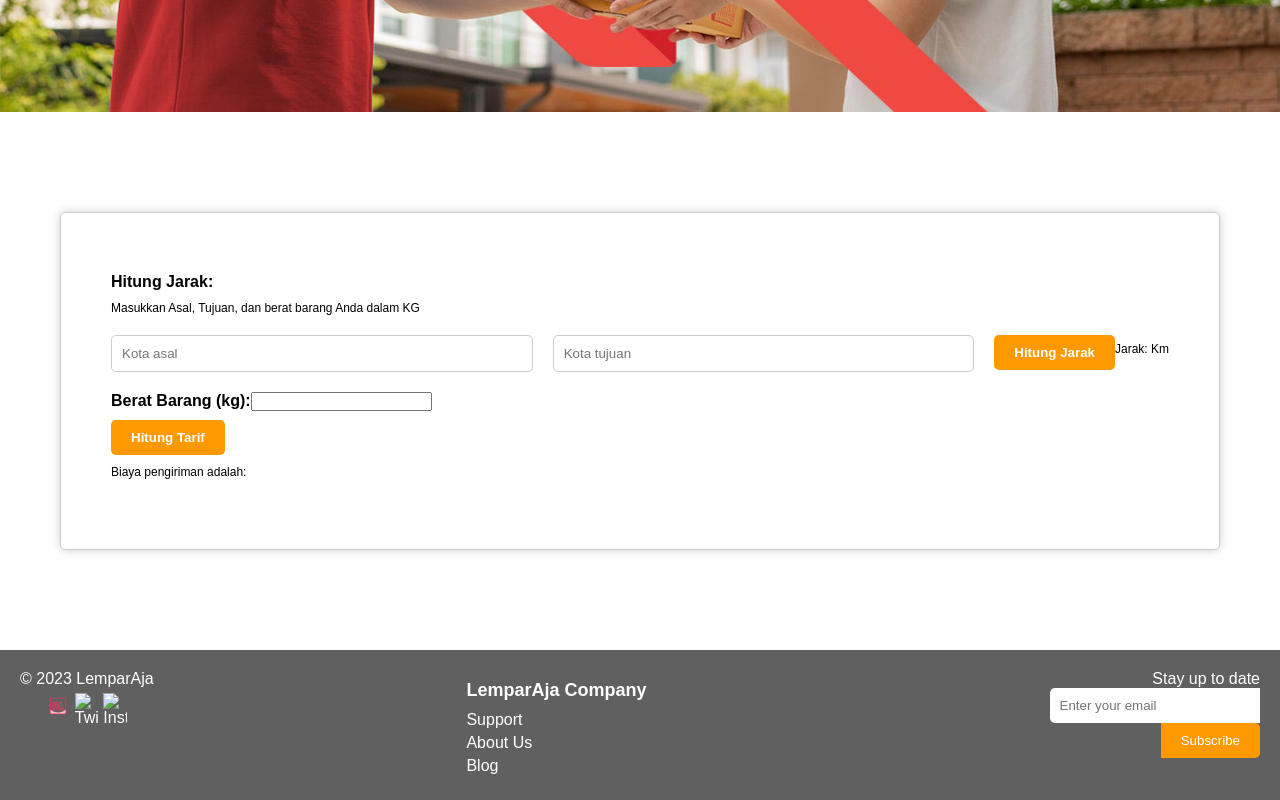
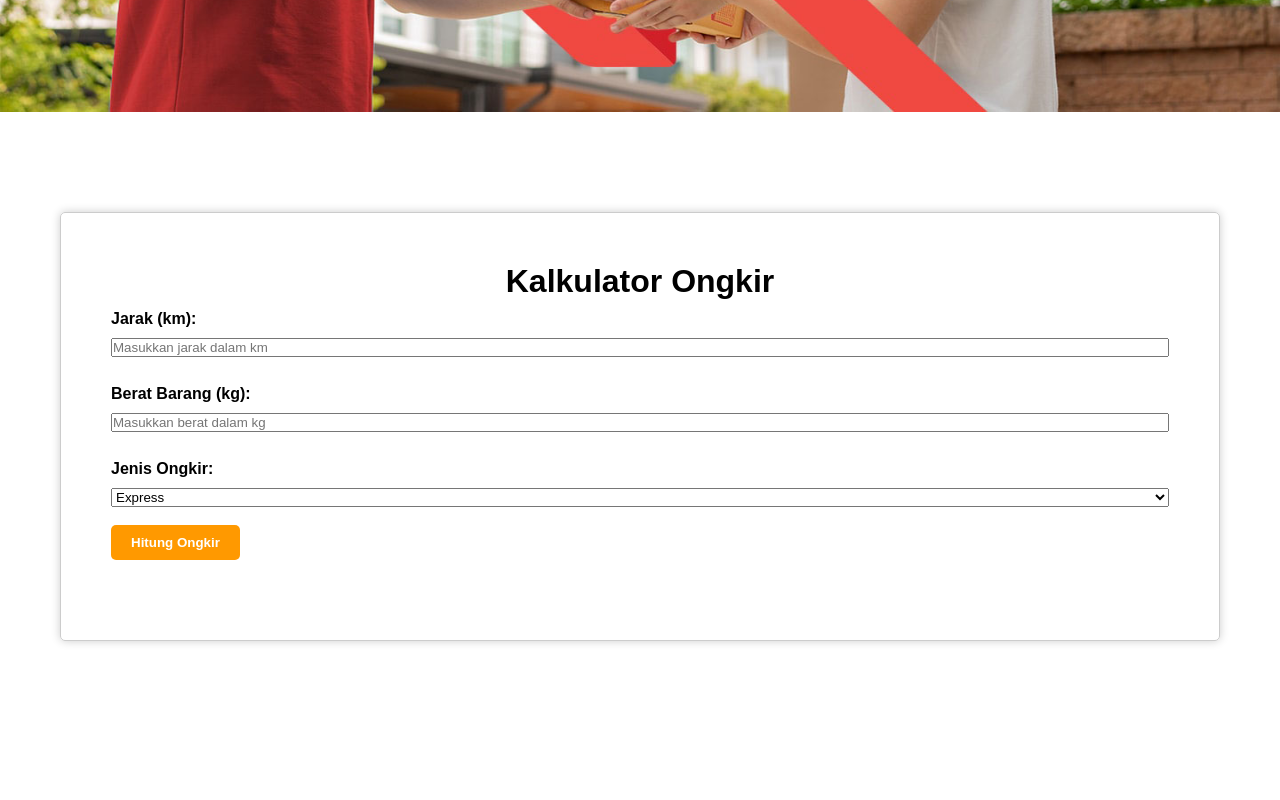
Before and after one commit to Kampus-Merdeka-Software-Engineering/FE-Palembang-18, a plain HTML site: page cektrf.html in a window 1280 px wide. Shown: the part 502-1302 px from the top of the page. After the commit the page ends 1243 px from the top, so only its background shows below. Drawn offline with Linux system fonts and the light colour scheme; some packages are replaced by stand-ins of ours.

Commit message:
update tarif

```diff
--- a/cektrf.html
+++ b/cektrf.html
@@ -80,125 +80,58 @@
 <!-- kotak fitur start -->
 <div class="container-fitur">
     <div class="fitur-cektrf">
-        <label  >Hitung Jarak:</label> <!-- Modifikasi label -->
-        <p>Masukkan Asal, Tujuan, dan berat barang Anda dalam KG</p>
-        <div class="input-row">
-            <input type="text" id="origin" placeholder="Kota asal">
-            <input type="text" id="destination" placeholder="Kota tujuan">
-            <button onclick="calculateDistance()">Hitung Jarak</button>
-    <p>Jarak: <span id="distance"></span> Km</p>
-        </div>
-        <div class="input-row">
-            <label for="weight">Berat Barang (kg):</label>
-            <input type="number" id="weight" step="0.01" required>
-        </div>
+        <h1>Kalkulator Ongkir</h1>
 
+        <label for="jarak">Jarak (km):</label>
+        <input type="number" id="jarak" placeholder="Masukkan jarak dalam km"><br>
 
-        <button onclick="calculateShippingCost()">Hitung Tarif</button>
-    <p>Biaya pengiriman adalah: <span id="shippingCost"></span></p>
+        <label for="berat">Berat Barang (kg):</label>
+        <input type="number" id="berat" placeholder="Masukkan berat dalam kg"><br>
+
+        <label for="jenisOngkir">Jenis Ongkir:</label>
+        <select id="jenisOngkir">
+            <option value="express">Express</option>
+            <option value="reguler">Reguler</option>
+            <option value="hemat">Hemat</option>
+        </select><br>
+
+        <button onclick="hitungOngkir()">Hitung Ongkir</button>
+
+        <p id="hasilOngkir"></p>
     </div>
 </div>
-<!-- kotak fitur end -->
 
-<!-- footer start -->
-<footer>
-    <div class="footer-left">
-        <p>&copy; 2023 LemparAja</p>
-        <div class="social-icons">
-            <img src="image/Bukalapak.png" alt="Facebook">
-            <img src="twitter-icon.png" alt="Twitter">
-            <img src="instagram-icon.png" alt="Instagram">
-        </div>
-    </div>
-    <div class="footer-center">
-        <h4>LemparAja Company</h4>
-        <p>Support</p>
-        <p>About Us</p>
-        <p>Blog</p>
-    </div>
-    <div class="footer-right">
-        <p>Stay up to date</p>
-        <div class="email-input">
-            <input type="email" placeholder="Enter your email">
-            <button>Subscribe</button>
-        </div>
-    </div>
-</footer>
-<!-- footer end -->
-<!-- <script src="asset/js/navbar.js"></script> -->
-<script src="burger.js"></script>
 <script>
-    let originInput = document.getElementById('origin');
-    let destinationInput = document.getElementById('destination');
-    let distanceOutput = document.getElementById('distance');
-    let geocoder = new google.maps.Geocoder();
+    function hitungOngkir() {
+        const jarakKm = parseFloat(document.getElementById('jarak').value);
+        const beratKg = parseFloat(document.getElementById('berat').value);
+        const jenisOngkir = document.getElementById('jenisOngkir').value;
 
-    function calculateDistance() {
-        let origin = originInput.value;
-        let destination = destinationInput.value;
+        if (isNaN(jarakKm) || isNaN(beratKg)) {
+            alert('Masukkan jarak dan berat yang valid.');
+            return;
+        }
 
-        geocoder.geocode({ 'address': origin }, function (results, status) {
-            if (status === 'OK') {
-                let originLatLng = results[0].geometry.location;
+        let biayaJarak = 0;
+        let biayaPerKg = 0;
 
-                geocoder.geocode({ 'address': destination }, function (results, status) {
-                    if (status === 'OK') {
-                        let destinationLatLng = results[0].geometry.location;
+        if (jenisOngkir === 'express') {
+            biayaJarak = Math.floor(jarakKm / 500) * 2000;
+            biayaPerKg = 10000;
+        } else if (jenisOngkir === 'reguler') {
+            biayaJarak = Math.floor(jarakKm / 500) * 2000;
+            biayaPerKg = 8000;
+        } else if (jenisOngkir === 'hemat') {
+            biayaJarak = Math.floor(jarakKm / 500) * 2000;
+            biayaPerKg = 5000;
+        }
 
-                        let service = new google.maps.DistanceMatrixService();
-                        service.getDistanceMatrix(
-                            {
-                                origins: [originLatLng],
-                                destinations: [destinationLatLng],
-                                travelMode: 'DRIVING'
-                            },
-                            function (response, status) {
-                                if (status === 'OK') {
-                                    let distanceText = response.rows[0].elements[0].distance.text;
-                                    distanceText = distanceText.replace(/[^\d.-]/g, '').replace(',', '.');
+        const biayaBerat = beratKg * biayaPerKg;
+        const totalOngkir = biayaJarak + biayaBerat;
 
-                                    let distanceNumeric = parseFloat(distanceText);
-                                    distanceOutput.textContent = distanceNumeric;
-                                    console.log(distanceNumeric);
-                                    document.getElementById('distance').value = distanceNumeric;
-                                } else {
-                                    alert('Gagal menghitung jarak: ' + status);
-                                }
-                            }
-                        );
-                    } else {
-                        alert('Gagal menemukan lokasi tujuan: ' + status);
-                    }
-                });
-            } else {
-                alert('Gagal menemukan lokasi asal: ' + status);
-            }
-        });
-    }
-
-    function calculateShippingCost() {
-
-        const weight = parseFloat(document.getElementById('weight').value);
-        const distance = parseFloat(document.getElementById('distance').value);
-        const ratePerKg = 5000;
-        const ratePerKm = 100;
-
-        console.log(`ini weight: ${weight}, ini distance : ${distance}`);
-
-        const shippingCost = (ratePerKm * distance) + (ratePerKg * weight);
-        console.log(`shipping cost : ${shippingCost}`);
-        // document.getElementById('shippingCost').textContent = shippingCost.toFixed(2);
-        // console.log(`shipping cost : ${shippingCost.toFixed(2)}`);
-
-        // const numb = 1000000;
-        const format = shippingCost.toString().split('').reverse().join('');
-        const convert = format.match(/\d{1,3}/g);
-        const rupiah = 'Rp ' + convert.join('.').split('').reverse().join('') + ',00'
-
-        console.log(rupiah)
-
-        document.getElementById('shippingCost').textContent = rupiah;
+        document.getElementById('hasilOngkir').textContent = `Ongkir (${jenisOngkir}): Rp. ${totalOngkir}`;
     }
 </script>
+
 </body>
 </html>
```
